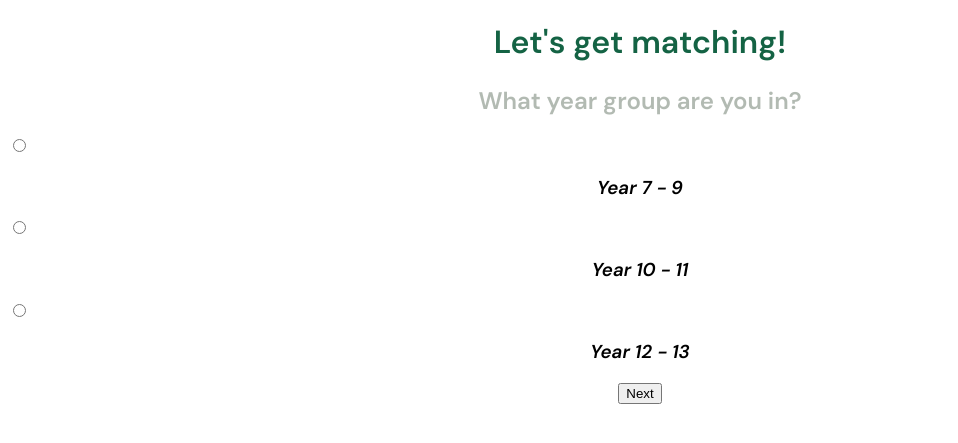
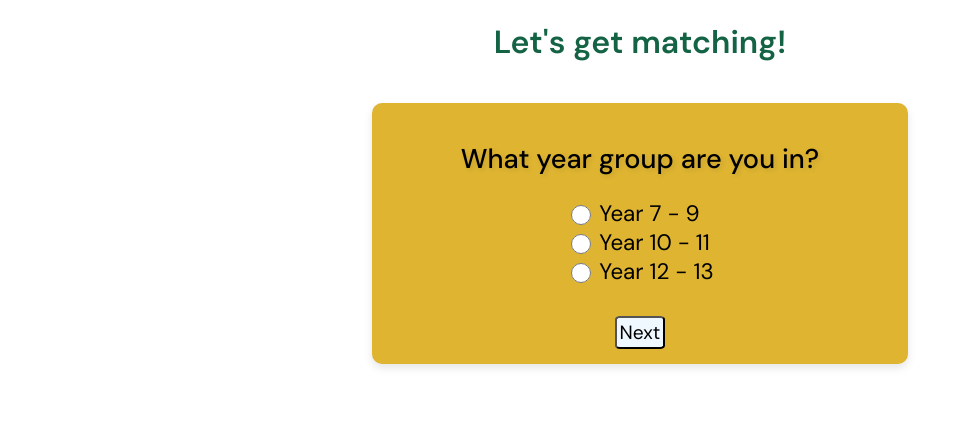
Before and after one commit to prosperReigns/St-Helen_community, a Django app: template st_helen/templates/quiz.html in a window 1280 px wide. Shown: the top 443 px of the page, without its empty margins (0-958 px from the left). Run offline with Django 4.2, Linux system fonts and the light colour scheme; the template is opened without the code that fills it: values that come from a table or form of the project are taken from there, others are empty; data comes from the database, SQL or seed files in the repository; both versions use the stored data as it was after the commit; some libraries are stand-ins or nearby versions.

Commit message:
quiz page done :)

```diff
--- /dev/null
+++ b/st_helen/static/core/quiz.css
@@ -0,0 +1,67 @@
+.quiz {
+    width: 40%;
+    background-color: #deb431;
+    border-radius: 10px;
+    margin: 40px auto;
+    box-shadow: 0px 4px 8px rgba(0, 0, 0, 0.1);
+    padding: 15px;
+    text-align: center;
+}
+
+.quiz h1, .quiz h2 {
+    font-weight: 500;
+    text-shadow: 2px 2px 5px rgba(0, 0, 0, 0.1); /* Light shadow for depth */
+
+}
+
+.quiz h1 {
+    font-size: 250%;
+}
+
+.quiz h2 {
+    font-size: 170%;
+    color: black;
+}
+
+.quiz button {
+    padding: 5%;
+    font-size: 120%;
+    font-family: 'DM Sans', Helvetica, sans-serif;
+    font-weight: 400;
+    border-radius: 10%;
+    background-color: aliceblue;
+    cursor: pointer;
+}
+
+.quiz button:hover {
+    background-color: rgb(198, 203, 207);
+}
+
+.quiz input[type="radio"] {
+    width: 20px;
+    height: 20px;
+    cursor: pointer;
+}
+
+.quiz label {
+    display: flex;
+    align-items: center;
+    gap: 5px;
+}
+
+.quiz p {
+    margin: 0;
+    font-size: 140%;
+}
+
+.quiz .btn-container {
+    display: flex;
+    justify-content: center;
+    margin-top: 30px;
+}
+
+.quiz form {
+    display: flex;
+    flex-direction: column;
+    align-items: center;
+}
--- /dev/null
+++ b/st_helen/static/core/quiz_complete.css
@@ -0,0 +1,5 @@
+.img {
+    width: 50%;
+    height: auto;
+    margin-inline: auto;
+}
--- a/st_helen/templates/quiz.html
+++ b/st_helen/templates/quiz.html
@@ -2,30 +2,34 @@
 {% load static %}
 
 {% block title %} student quiz {% endblock %}
+{% block style %}
+<link rel="stylesheet" href="{% static 'core/quiz.css' %}"> <!--link in stylesheet-->
+{% endblock %}
 
 {% block content %}
     <h1>Let's get matching!</h1>
 
-    <div class ="quiz">
+    <div class="quiz">
         <form method="POST">
             {% csrf_token %}
-        <input type="hidden" name="question_id" value="{{question.id}}">
-        <h2>{{ question.question }}</h2> <!-- displays the question -->
+            <input type="hidden" name="question_id" value="{{question.id}}"> <!--take in the question_id from the view as input-->
+            <h2>{{ question.question }}</h2> <!--show the question associated with that id-->
 
-        {% for option in question.options.all %}
-        <div>
+            <div class="options-container">
+                {% for option in question.options.all %} <!--for all the options associated with the question-->
                     <label>
-                <input type="radio" name="chosen_option" value="{{option.id}}" required> <!--a radio button for each option-->
-                <h3>{{option.option}}</h3> <!--shows the text of the option-->
+                        <input type="radio" name="chosen_option" value="{{option.id}}" required> <!--display a radio button-->
+                        <p>{{ option.option }}</p> <!--display the option-->
                     </label>
+                {% endfor %}
             </div>
-        {% endfor %}
 
             <div class="btn-container">
-            <button type="submit">Next</button>
+                <button type="submit">Next</button> <!--submit the response, show next question-->
             </div>
         </form>
     </div>
 
 
+
 {% endblock %}
```
Also changed, not shown: st_helen/templates/quiz_complete.html (+8 -3 lines), st_helen/db.sqlite3, st_helen/media/check.png (added), st_helen/media/profile_images/WIN_20230907_16_19_08_Pro.jpg (deleted). Lines whose indentation alone changed are shown as unchanged.
